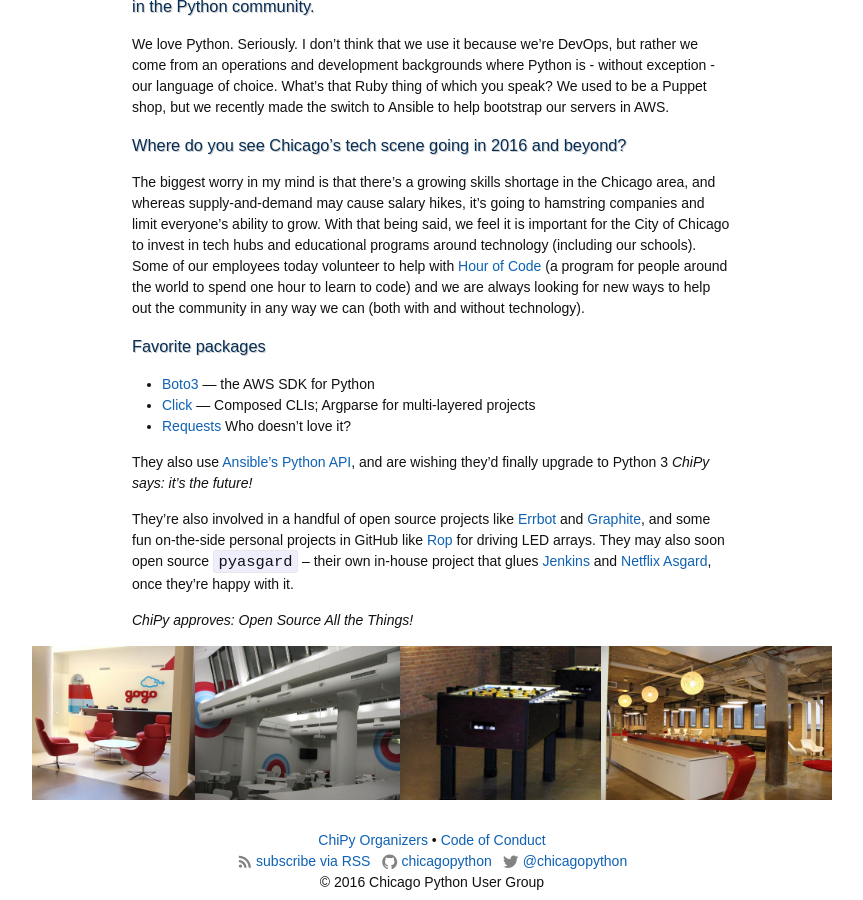
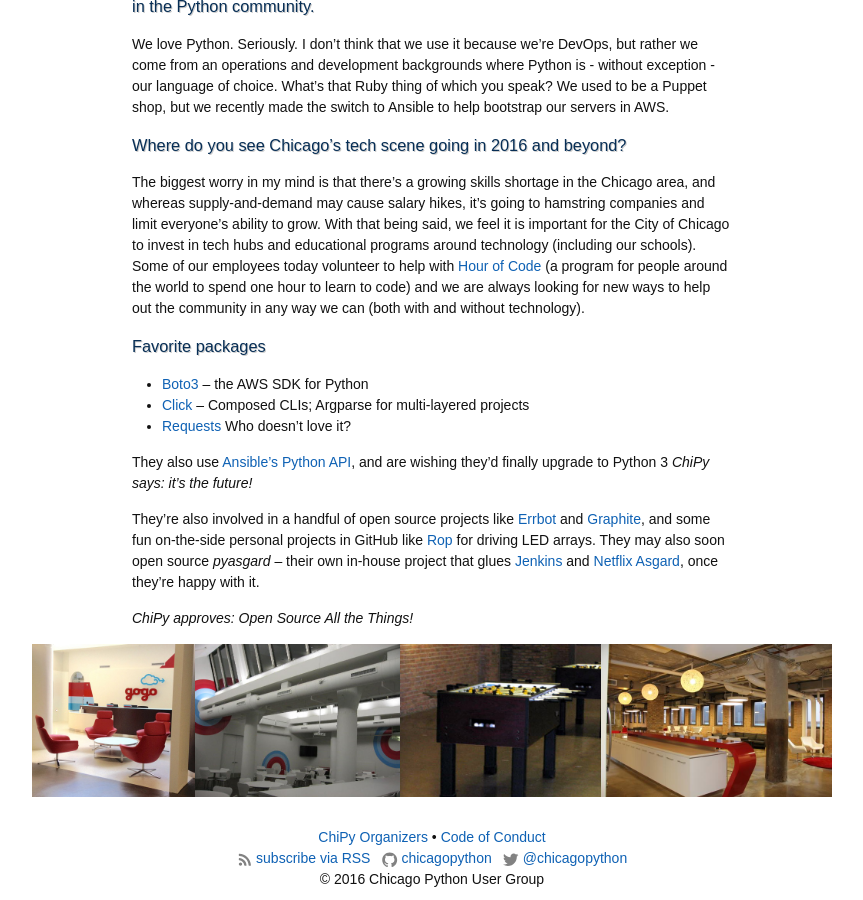
Before and after one commit to tanyaschlusser/tmp, a Jekyll site: the page built from python-shops/_posts/2016-01-03-Gogo.markdown, in a window 1280 px wide and 900 px high, scrolled down 1200 px. Shown: the whole window, without its empty margins (208-1071 px from the left). Built offline with Jekyll 4.4.1, drawn with Linux system fonts in a browser that asks for light colours.

Commit message:
more editing

```diff
--- a/python-shops/_posts/2016-01-03-Gogo.markdown
+++ b/python-shops/_posts/2016-01-03-Gogo.markdown
@@ -66,13 +66,13 @@ The biggest worry in my mind is that there's a growing skills shortage in the Ch
 
 ### Favorite packages
 
-* [Boto3](https://boto3.readthedocs.org/en/latest/) — the AWS SDK for Python
-* [Click](http://click.pocoo.org/5/) — Composed CLIs; Argparse for multi-layered projects
+* [Boto3](https://boto3.readthedocs.org/en/latest/) -- the AWS SDK for Python
+* [Click](http://click.pocoo.org/5/) -- Composed CLIs; Argparse for multi-layered projects
 * [Requests](http://docs.python-requests.org/en/latest/) Who doesn't love it?
 
 They also use [Ansible's Python API](http://docs.ansible.com/ansible/developing_api.html), and are wishing they'd finally upgrade to Python 3 *ChiPy says: it's the future!*
 
-They're also involved in a handful of open source projects like [Errbot](http://errbot.io/) and [Graphite](https://github.com/graphite-project/), and some fun on-the-side personal projects in GitHub like [Rop](https://github.com/ak15199/rop) for driving LED arrays. They may also soon open source `pyasgard` -- their own in-house project that glues [Jenkins](https://jenkins-ci.org/) and [Netflix Asgard](https://github.com/Netflix/asgard/wiki/Quick-Start-Guide), once they're happy with it.
+They're also involved in a handful of open source projects like [Errbot](http://errbot.io/) and [Graphite](https://github.com/graphite-project/), and some fun on-the-side personal projects in GitHub like [Rop](https://github.com/ak15199/rop) for driving LED arrays. They may also soon open source *pyasgard* -- their own in-house project that glues [Jenkins](https://jenkins-ci.org/) and [Netflix Asgard](https://github.com/Netflix/asgard/wiki/Quick-Start-Guide), once they're happy with it.
 
 *ChiPy approves: Open Source All the Things!*
 
```
